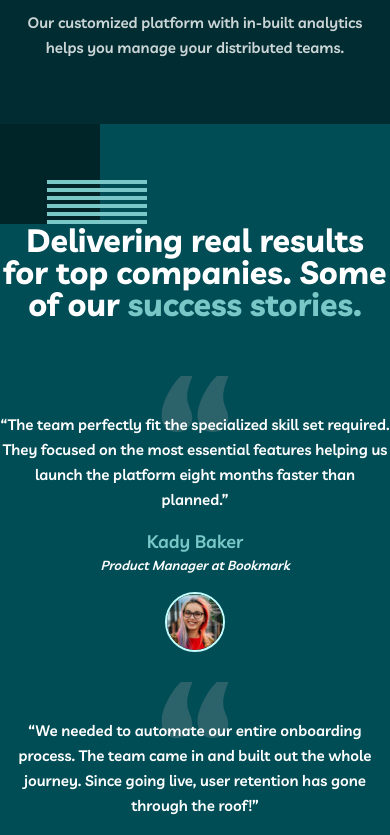
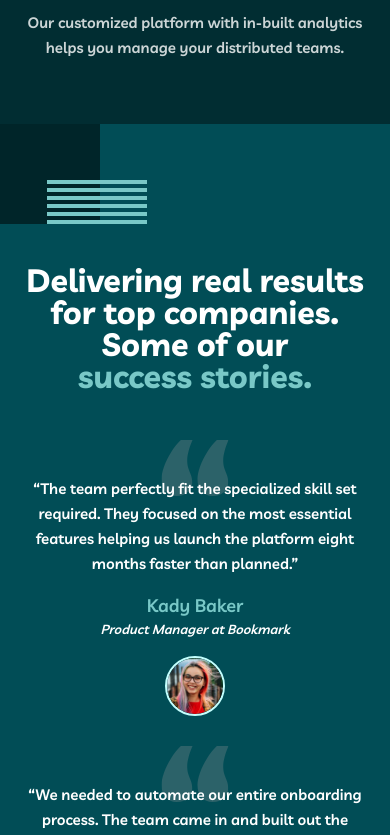
Before and after one commit to mackieva/myteam, a Next.js app: page / in a window 390 px wide. Shown: the part 1529-2364 px from the top of the page. Built offline with nearby package versions, Linux system fonts and the light colour scheme.

Commit message:
home success mobile responsiveness

```diff
--- a/components/home/home-success.tsx
+++ b/components/home/home-success.tsx
@@ -5,7 +5,7 @@ import Image from 'next/image';
 
 const HomeSuccess = () => {
 	return (
-		<section className='py-[100px] lg:py-[140px] relative'>
+		<section className='px-6 md:px-0 pt-[140px] pb-[164px] md:py-[100px] lg:py-[140px] relative'>
 			<svg
 				xmlns='http://www.w3.org/2000/svg'
 				width='147'
@@ -21,7 +21,7 @@ const HomeSuccess = () => {
 				</g>
 			</svg>
 			<div className='max-w-[573px] lg:max-w-[1110px] mx-auto'>
-				<h2 className='text-[32px] leading-[32px] lg:text-[48px] lg:leading-[48px] text-center mb-14 text-pretty lg:text-balance'>
+				<h2 className='text-[32px] leading-[32px] lg:text-[48px] lg:leading-[48px] text-center mb-12 md:mb-14 text-pretty lg:text-balance'>
 					Delivering real results for top companies. Some of our{' '}
 					<span className='text-rb text-nowrap lg:text-wrap'>
 						success stories.
```
